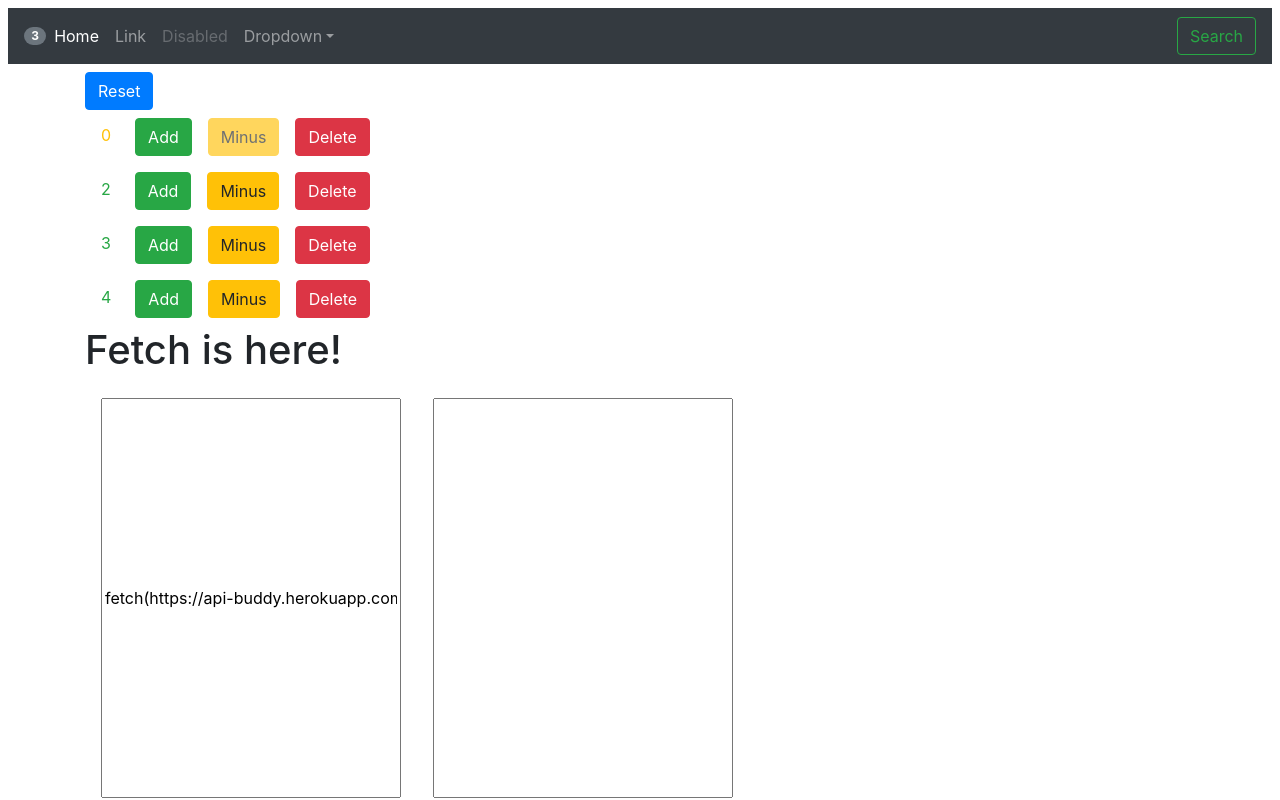
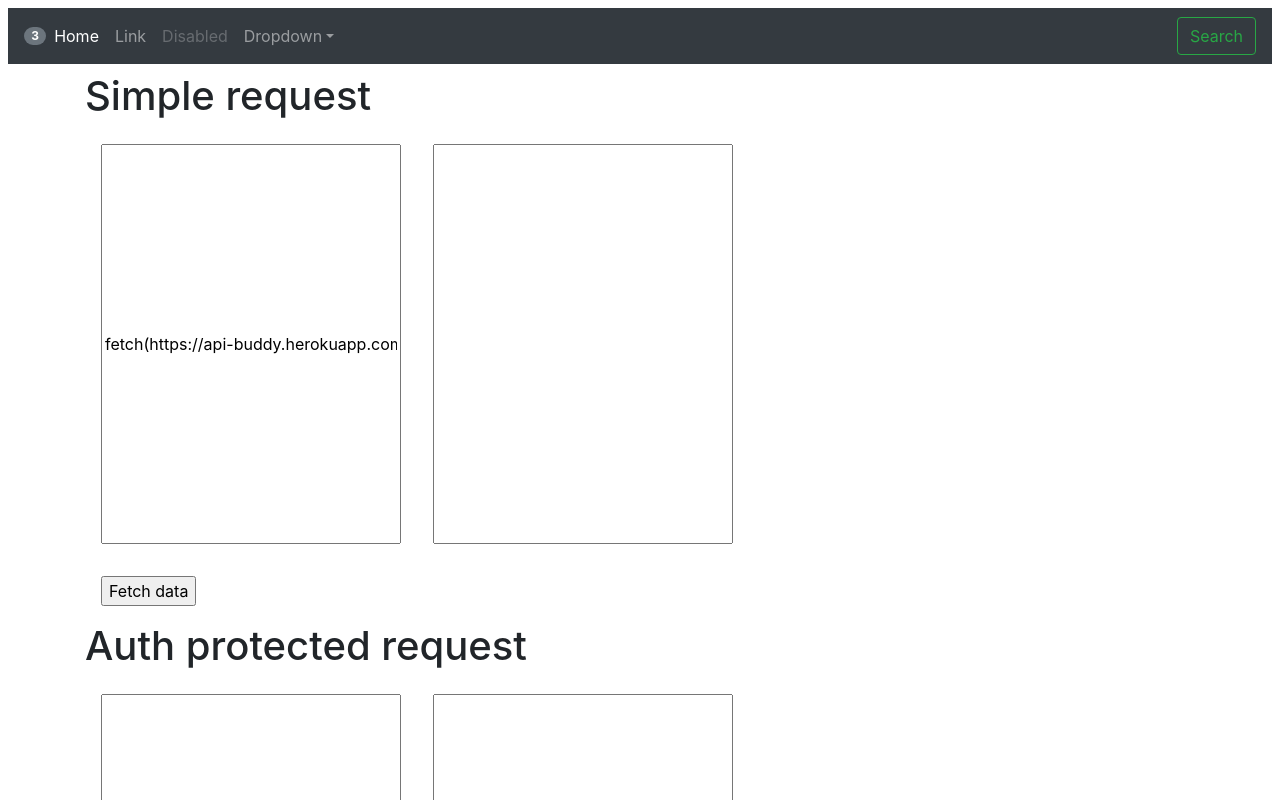
Before and after one commit to SidnevIgor/api-buddy-react, a React (Create React App) app: page / in a window 1280 px wide. Shown: the top 800 px of the page. Built offline with nearby package versions, Linux system fonts and the light colour scheme.

Commit message:
commenting out unecessary block Counters

```diff
--- a/src/components/app.jsx
+++ b/src/components/app.jsx
@@ -47,16 +47,23 @@ class App extends Component {
           totalCounters={this.state.counters.filter((counter) => counter.value > 0).length}
           />
         <main className="container">
-          <Counters
+        {/*  <Counters
             onReset={this.handleReset}
             onDelete={this.handleDelete}
             onIncrement={this.handleIncrement}
             onDecrement={this.handleDecrement}
             counters={this.state.counters}
             />
+        */}
           <Fetching
             route='customers'
+            heading='Simple request'
             />
+            <Fetching
+              route='auth/customers'
+              heading='Auth protected request'
+              token='eyJhbGciOiJIUzI1NiIsInR5cCI6IkpXVCJ9.eyJfaWQiOiI1Zjc1NzkxMDA5M2Q4NjAwMTc5NzA5NTMiLCJpYXQiOjE2MDE1MzQyMjV9.PjPqjLi221SN6TgapD4USzUdm-wHE2H_hGC8n_R3ORE '
+              />
         </main>
       </React.Fragment>
     );
--- a/src/components/fetching.jsx
+++ b/src/components/fetching.jsx
@@ -9,7 +9,7 @@ export default class Fetching extends Component {
   render() {
     return (
       <React.Fragment>
-        <h1>Fetch is here!</h1>
+        <h1>{this.props.heading}</h1>
         <input type='text' style={{height: "400px", width: "300px"}} className="m-3"
           value={this.state.query}
           onChange={(event) => this.handleChange(event)}
@@ -25,7 +25,7 @@ export default class Fetching extends Component {
     this.setState({query: event.target.value})
   }
   handleSubmit = (event) => {
-    fetchData(`${this.props.route}`,'GET').then(data => {
+    fetchData(`${this.props.route}`,'GET','',this.props.token).then(data => {
       console.log(data);
       this.setState({items: JSON.stringify(data)});
     });
```
